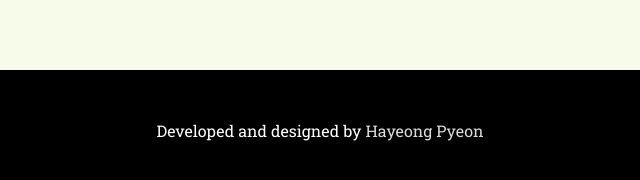
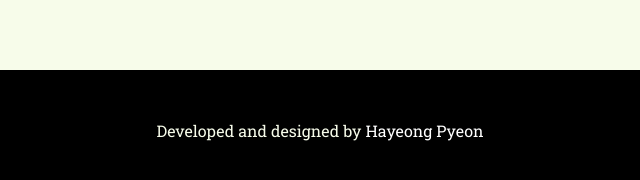
Before and after one commit to hypyeon/epicodus-project6-currency-exchanger, a website built with webpack: page src/index.html in a window 1280 px wide. Shown: the part 610-790 px from the top of the page, 320-960 px from the left. Built offline with nearby package versions, Linux system fonts and the light colour scheme; no server answers.

Commit message:
update styles

```diff
--- a/src/css/styles.scss
+++ b/src/css/styles.scss
@@ -119,10 +119,10 @@ main {
 footer {
     height: 15vh;
     background-color: black;
-    color: white;
+    color: $colorBg;
     a {
         cursor: pointer;
         text-decoration: none;
-        color: gainsboro;
+        color: white;
     }
 }
```
